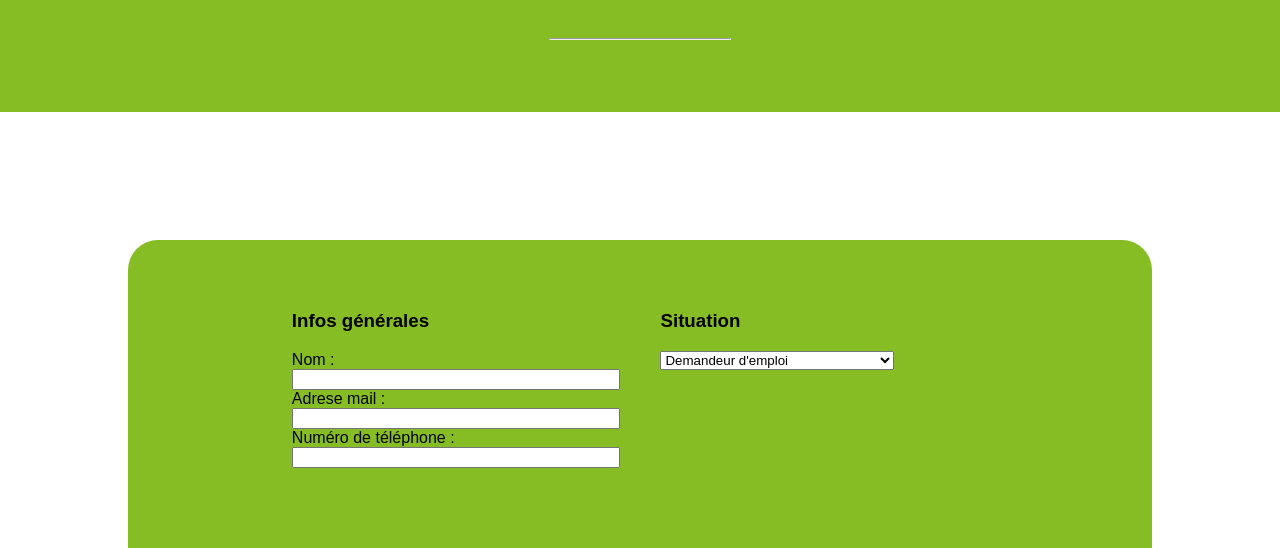
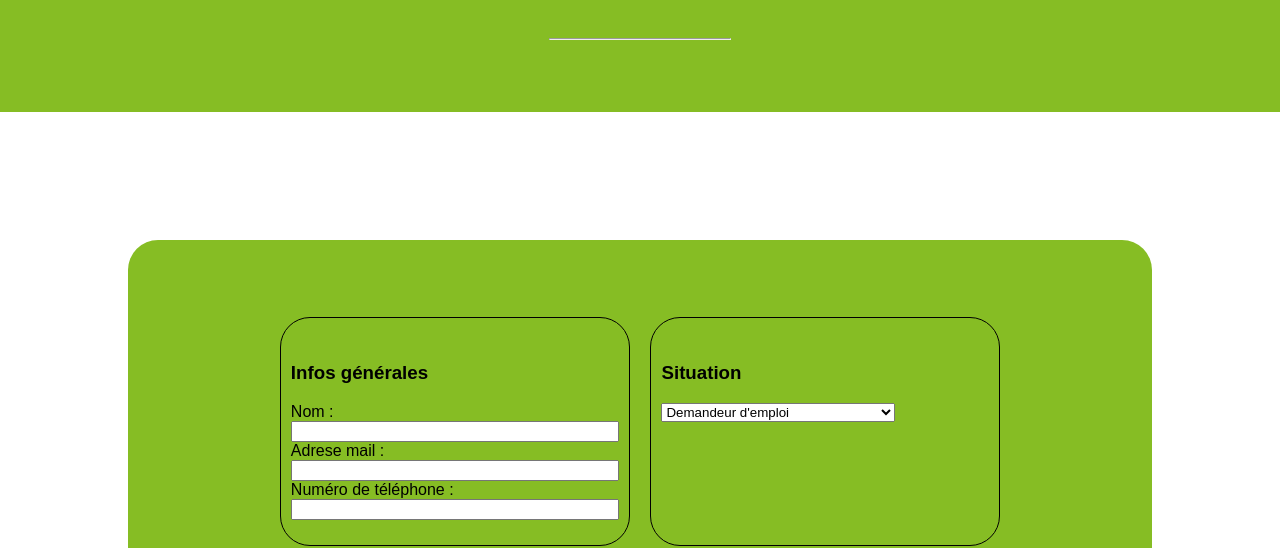
Before and after one commit to Alexis236/02_Maquette_AFPA, a plain HTML site: page contact.html in a window 1280 px wide. Shown: the part 281-829 px from the top of the page. Drawn offline with Linux system fonts and the light colour scheme; a web font is replaced by a local one.

Commit message:
Modification graphique du formulaire

```diff
--- a/css/style.css
+++ b/css/style.css
@@ -385,13 +385,16 @@ footer a {
     align-content: center;
     flex-basis: 0;
     width: 100%;
-    margin-bottom: 5%;
+    margin: 5% 0% 5% 0%;
 
 }
 
 #contact section {
     width: 32%;
-    margin: 5% 2% 5% 2%;
+    padding: 2.5% 1% 2.5% 1%;
+    margin: 2.5% 1% 2.5% 1%;
+    border: black,1px,solid;
+    border-radius: 30px;
 }
 
 #infos {
```
